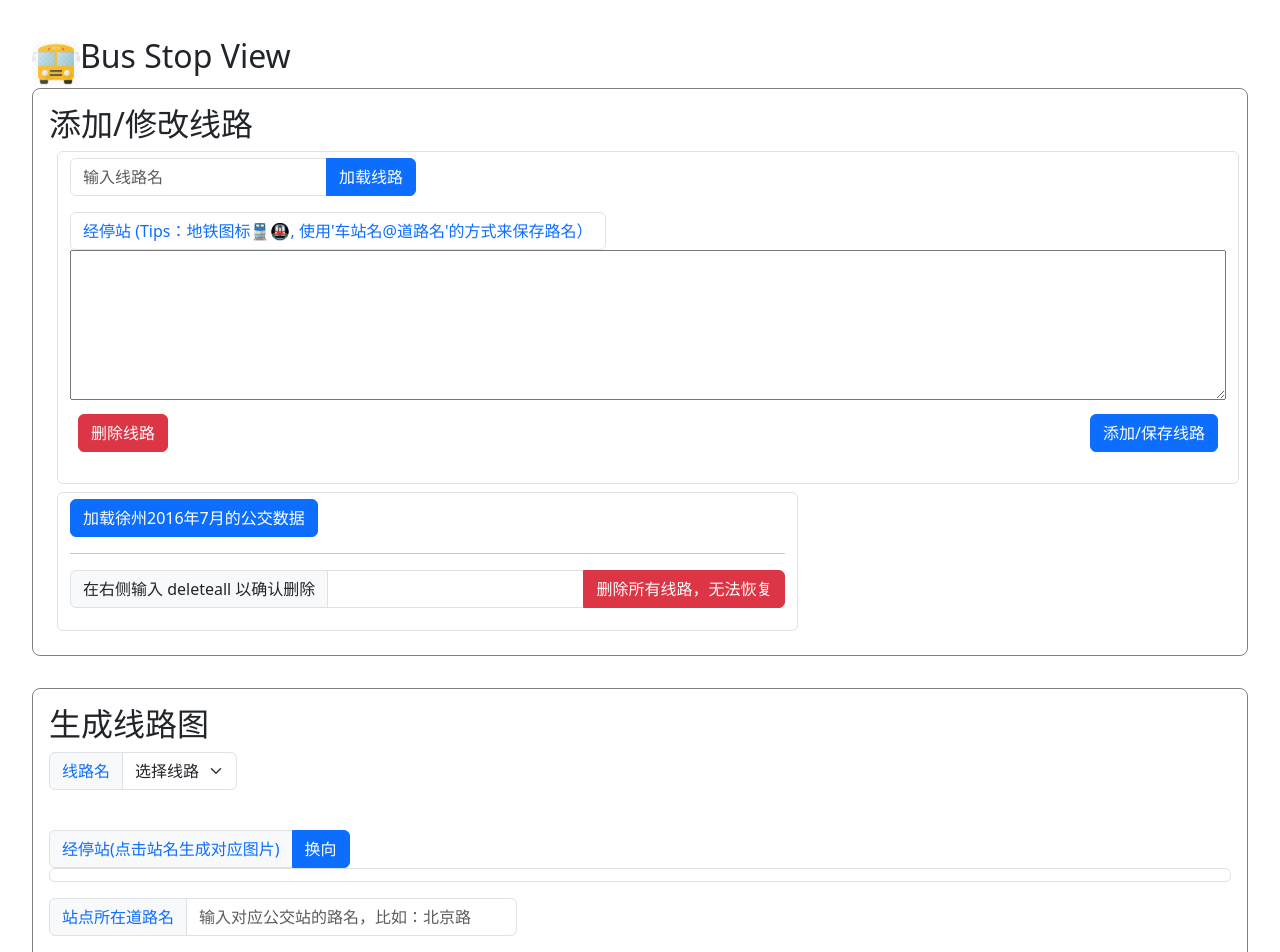
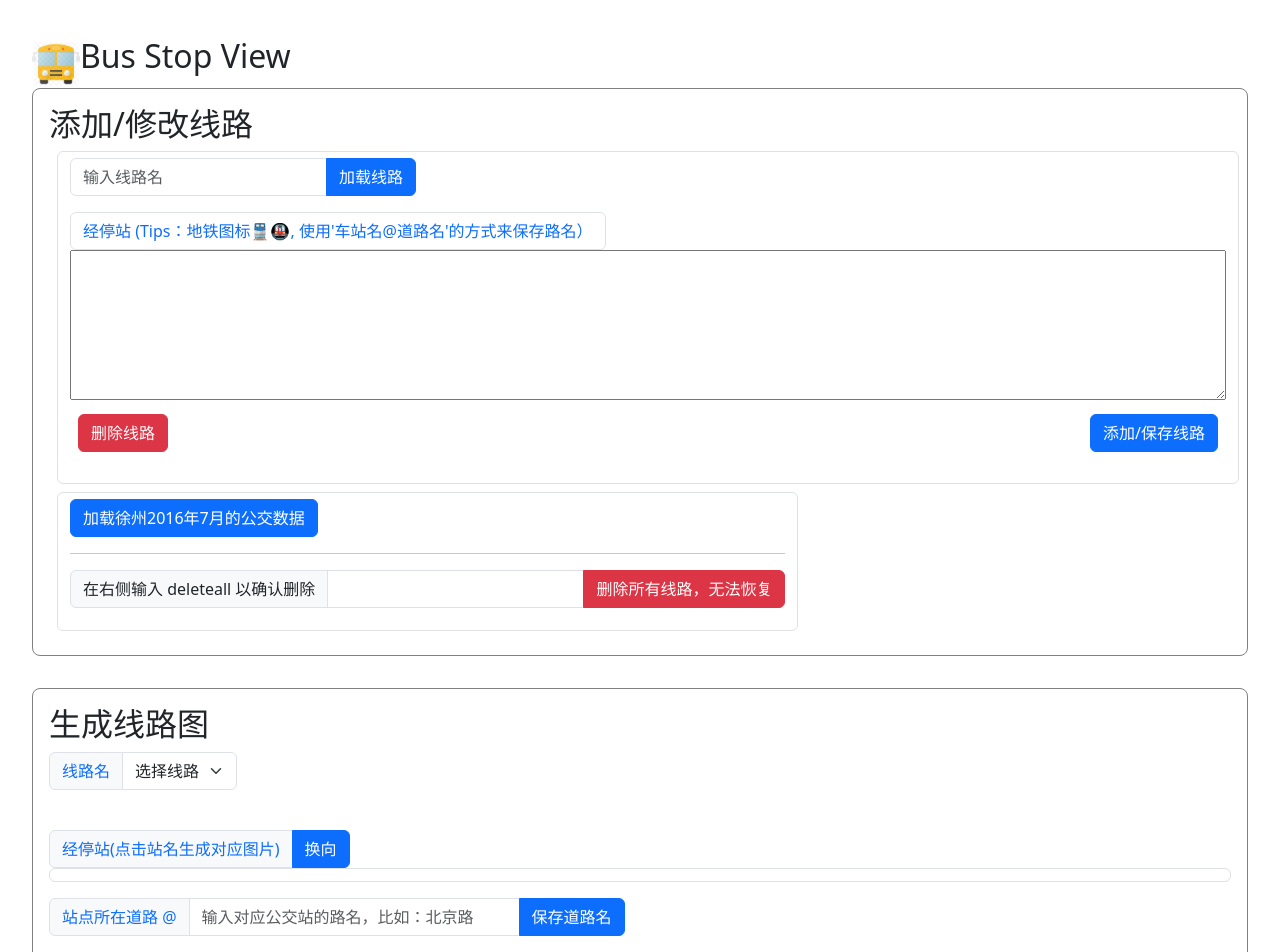
Before and after one commit to z7z8th/bus-stop-view, a Vue app: page / in a window 1280 px wide. Shown: the top 952 px of the page. Built offline with nearby package versions, Linux system fonts and the light colour scheme; what jquery-csv would draw is missing.

Commit message:
save road name

```diff
--- a/src/components/BusStopDraw.js
+++ b/src/components/BusStopDraw.js
@@ -26,6 +26,13 @@ function getStopName(text) {
 
   let m = text.split('@')
   return m[0]
+}
+
+function getRoadName(text) {
+  if (!text) return text
+
+  let m = text.split('@')
+  return m.length > 1 ? m[1] : ''
 }
 
 function parseStopRoadName(text) {
@@ -213,4 +220,4 @@ function DrawText(canvas, msg) {
   DrawTextCentered(ctx, msg, { x: 0, y: 0, w: canvas.width, h: canvas.height })
 }
 
-export { BusStopDraw, DrawText }
+export { BusStopDraw, DrawText, getStopName, getRoadName }
--- a/src/components/BusStopView.vue
+++ b/src/components/BusStopView.vue
@@ -2,10 +2,10 @@
 
 defineExpose({ updateBusList })
 
-import { ref } from 'vue'
-import { busGetBusList, busGetBusStops } from './BusStopStor.js'
+import { ref, toRaw } from 'vue'
+import { busGetBusList, busGetBusStops, busAddLine } from './BusStopStor.js'
 import { EventBusTool } from './EventBus.js';
-import { BusStopDraw, DrawText } from './BusStopDraw.js'
+import { BusStopDraw, DrawText, getStopName, getRoadName } from './BusStopDraw.js'
 
 const eventBus = EventBusTool.getEventBus()
 eventBus.subscribe('res-change', updateRes)
@@ -17,8 +17,8 @@ const roadName = ref('')
 const canvas = ref(null)
 // const width = ref('1920px')
 // const height = ref('250px')
+const stopIdxSaved = ref(-1)
 let busNameSaved = ''
-const stopIdxSaved = ref(-1)
 
 function reverseStopList() {
     busStops.value.reverse()
@@ -39,6 +39,7 @@ async function genBusStopList() {
         eventBus.publish('line-change', bname)
         DrawText(canvas.value, '未选中站点');
     }
+
     busStops.value = await busGetBusStops(bname)
 }
 
@@ -62,12 +63,29 @@ function genBusStopView(event) {
     let idx = li.busStopIdx
     console.log('genBusStopView', li, `idx ${stopIdxSaved.value} -> ${idx}`)
     stopIdxSaved.value = idx
+
+    let prdname = getRoadName(busStops.value[idx])
+    if (prdname)
+        roadName.value = prdname
+
     _genBusStopView(idx, roadName.value)
 }
 
 function roadChange() {
     console.log('roadChange to ', roadName.value)
     _genBusStopView(stopIdxSaved.value, roadName.value)
+}
+
+async function saveRoadName() {
+    console.log('saveRoadName bus', busName.value, 'idx', stopIdxSaved.value, 'road', roadName.value)
+    if (stopIdxSaved.value < 0 || !busName.value)
+        return;
+    let stname = getStopName(busStops.value[stopIdxSaved.value])
+    if (roadName.value)
+        stname += '@' + roadName.value
+    busStops.value[stopIdxSaved.value] = stname
+    busAddLine(busName.value, toRaw(busStops.value))
+    eventBus.publish('line-change', busName.value)
 }
 
 async function updateBusList() {
@@ -159,9 +177,10 @@ function saveAsPic() {
             </ol>
         </div>
         <div class="input-group mb-3">
-            <label class="input-group-text text-primary" for="road-name">站点所在道路名</label>
+            <label class="input-group-text text-primary" for="road-name">站点所在道路 @</label>
             <input type="text" id="road-name" class="form-control" v-model="roadName" @change="roadChange"
                 @keyup="roadChange" placeholder="输入对应公交站的路名，比如：北京路" size="28">
+            <button class="btn btn-primary" @click="saveRoadName">保存道路名</button>
         </div>
         <div class="view">
             <canvas ref="canvas" id="busstopview"></canvas>
```
